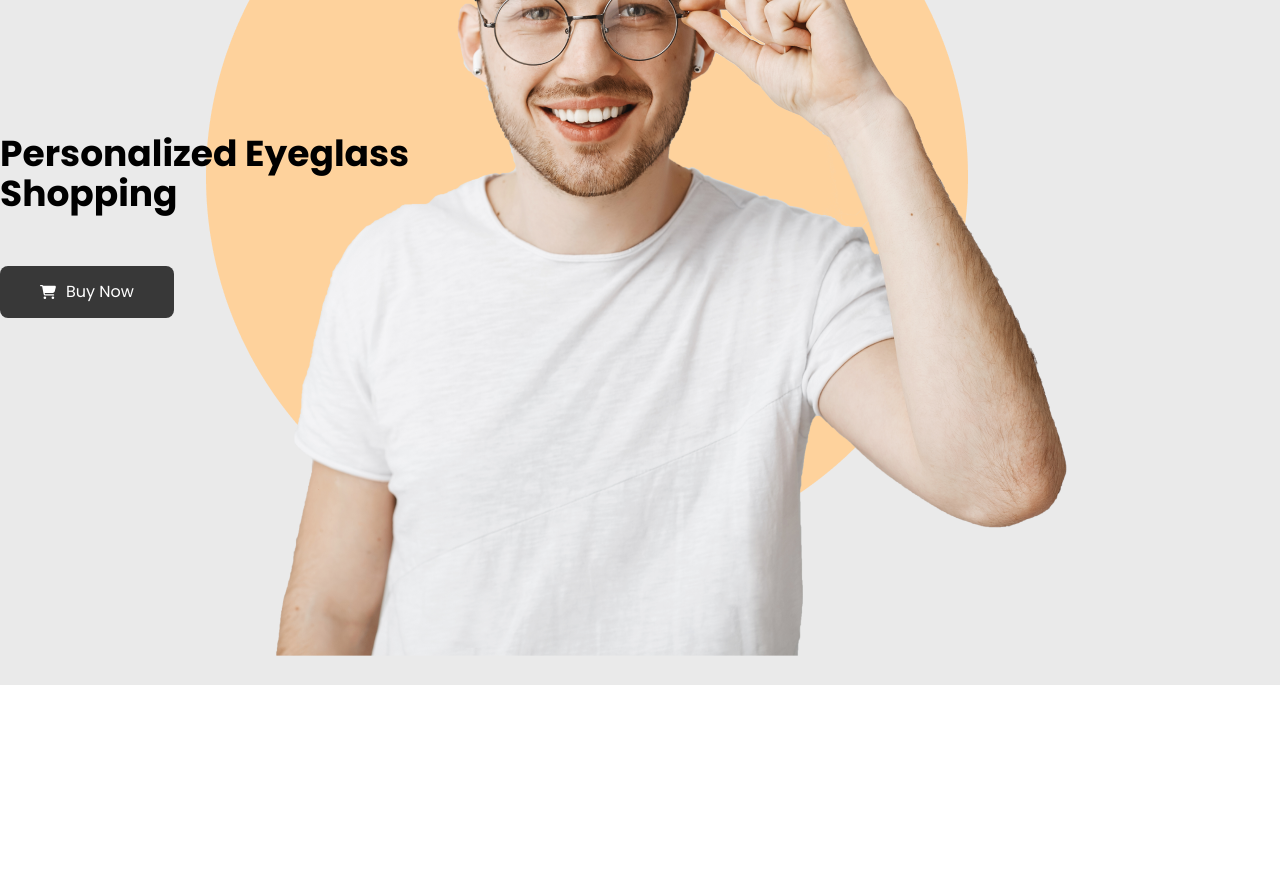
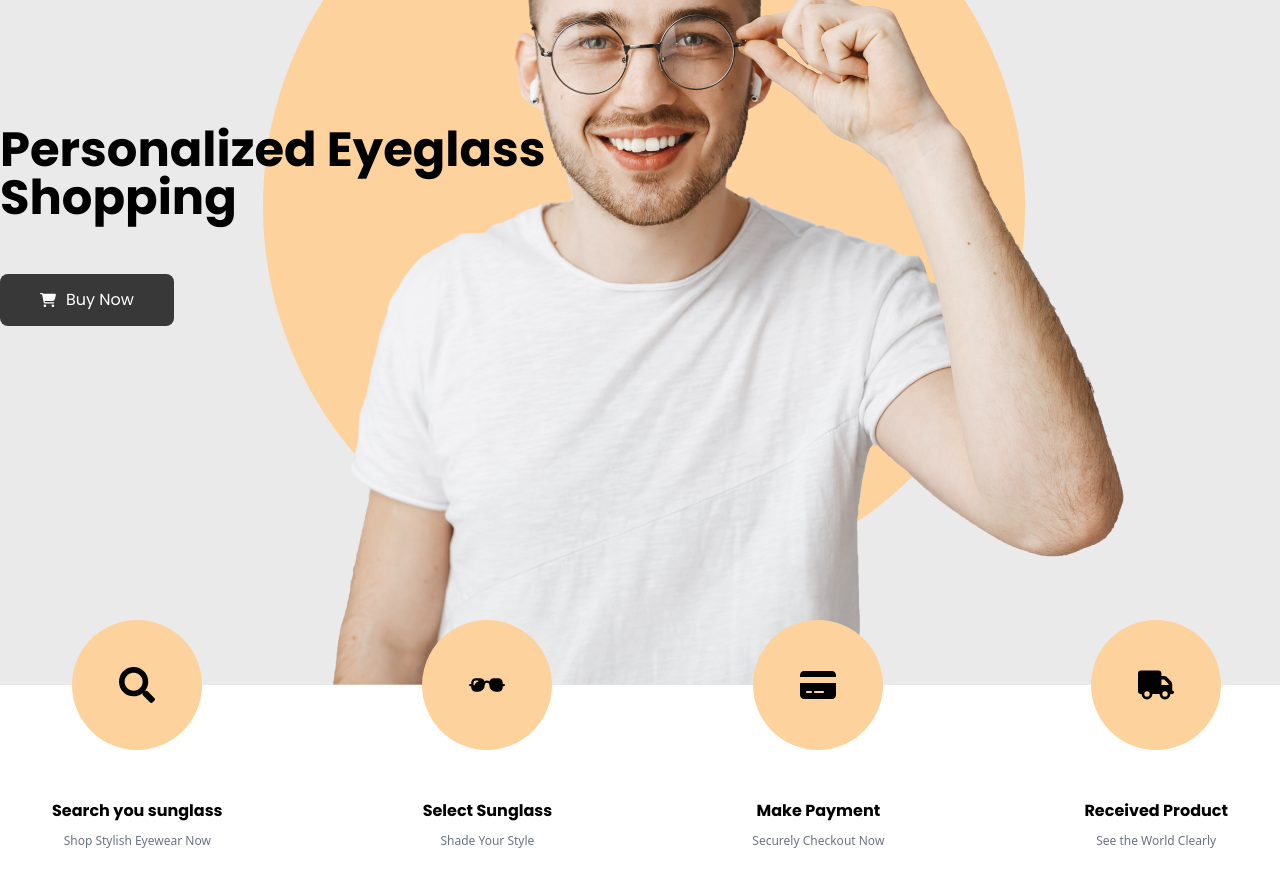
Before and after one commit to devRezaulKarim/md-rezaul-karim-Landing-Page--Challenge, a React (Vite) app: page / in a window 1280 px wide. Shown: the part 340-1226 px from the top of the page. Before the commit the page ends 1025 px from the top, so only its background shows below. Built offline with nearby package versions, Linux system fonts and the light colour scheme.

Commit message:
FEAT: Add buying steps section

```diff
--- a/src/components/Banner.jsx
+++ b/src/components/Banner.jsx
@@ -5,12 +5,12 @@ const Banner = () => {
   return (
     <div className="bg-[#eaeaea] ">
       <div className=" max-w-[1321px] mx-auto h-[918px] flex items-center bg-no-repeat bg-center">
-        <div className={`w-full grid place-content-center`}>
+        <div className={`w-full grid place-content-end mt-auto pr-[149px]`}>
           <img src={bannerImage} alt="Banner Image" />
         </div>
 
         <div className="absolute">
-          <h1 className="font-poppins text-4xl font-bold w-[556px] mb-[52px]">
+          <h1 className="font-poppins text-5xl font-bold w-[556px] mb-[52px]">
             Personalized Eyeglass Shopping
           </h1>
           <Button icon={true}>Buy Now</Button>
--- /dev/null
+++ b/src/components/BuyEasyStep.jsx
@@ -0,0 +1,46 @@
+import { FaSearch } from "react-icons/fa";
+import { BsSunglasses } from "react-icons/bs";
+import { FaCreditCard, FaTruck } from "react-icons/fa6";
+
+const BuyEasyStep = () => {
+  const buyingSteps = [
+    {
+      title: "Search you sunglass",
+      text: "Shop Stylish Eyewear Now",
+      icon: <FaSearch />,
+    },
+    {
+      title: "Select Sunglass ",
+      text: "Shade Your Style",
+      icon: <BsSunglasses />,
+    },
+    {
+      title: "Make Payment",
+      text: "Securely Checkout Now",
+      icon: <FaCreditCard />,
+    },
+    {
+      title: "Received Product ",
+      text: "See the World Clearly",
+      icon: <FaTruck />,
+    },
+  ];
+  return (
+    <div className="max-w-[1321px] mx-auto flex justify-between pb-[150px]">
+      {buyingSteps.map((step, i) => (
+        <div
+          className="flex flex-col items-center pt-[114px] px-[52px] relative"
+          key={i}
+        >
+          <div className=" bg-[#fed29c] w-[130px] aspect-square rounded-full grid place-items-center text-4xl absolute top-0 -translate-y-1/2">
+            {step.icon}
+          </div>
+          <h5 className="font-bold font-poppins mb-[10px]">{step.title}</h5>
+          <p className="text-xs text-gray-500">{step.text}</p>
+        </div>
+      ))}
+    </div>
+  );
+};
+
+export default BuyEasyStep;
--- a/src/components/Home.jsx
+++ b/src/components/Home.jsx
@@ -1,9 +1,11 @@
 import Banner from "./Banner";
+import BuyEasyStep from "./BuyEasyStep";
 
 const Home = () => {
   return (
     <div>
       <Banner />
+      <BuyEasyStep />
     </div>
   );
 };
```
